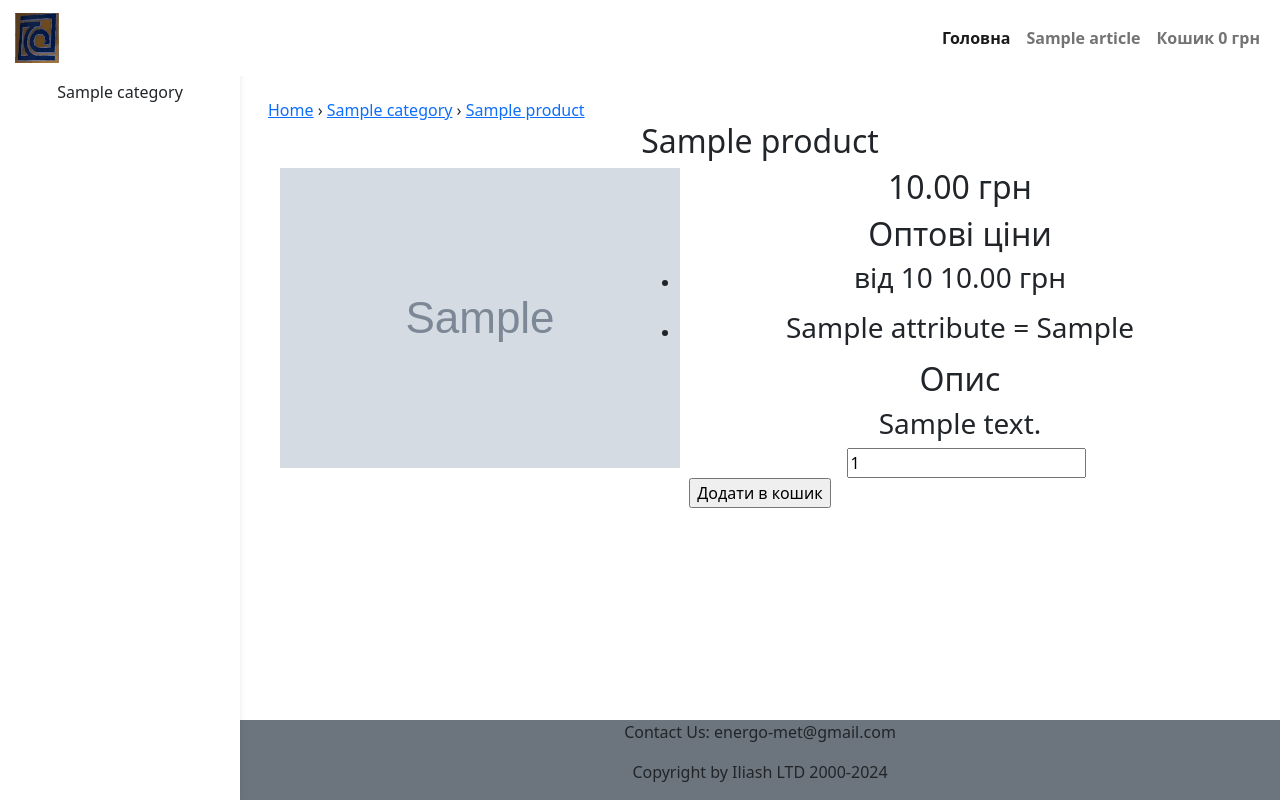
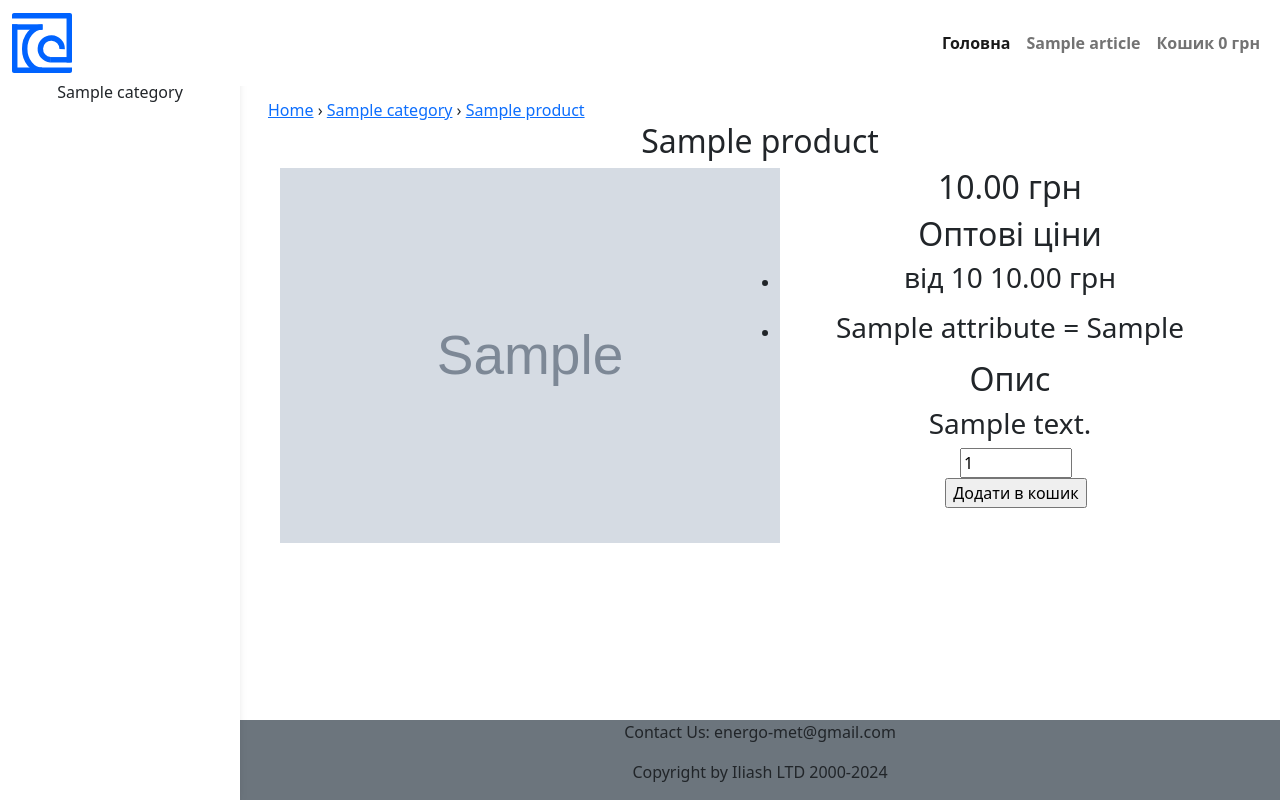
Before and after one commit to SviatoslavIliash/EnergostalMet, a Django app: a page that uses energosite/store/templates/store/base.html in a window 1280 px wide. Run offline with Django 5.2, Linux system fonts and the light colour scheme; tables that the repository leaves empty hold one stand-in row (values such as "Sample post"); grey boxes marked "Sample" are stand-in pictures.

Commit message:
Added new logo img to git

```diff
--- a/energosite/store/templates/store/base.html
+++ b/energosite/store/templates/store/base.html
@@ -78,7 +78,7 @@
 
       <!-- Brand-->
       <a class="navbar-brand" href="{% url 'store:index' %}">
-        <img src="{% static 'store/images/Energo_logo.svg' %}" height="50" alt="Logo"
+        <img src="{% static 'store/images/logo__blue.svg' %}" height="60" alt="Logo"
           loading="lazy" />
       </a>
       <!-- Search form
--- a/energosite/store/templates/store/product.html
+++ b/energosite/store/templates/store/product.html
@@ -9,10 +9,20 @@
 {% endblock %}
 
 {% block body %}
-
+<style>
+    .resp_img {
+    width: 100%;
+    max-width: 500px;
+    height: auto;
+  }
+    .input_quantity{
+    width: 100%;
+    max-width: 7em;
+  }
+</style>
 <div class="container">
     <h2>{{ product.name }}</h2>
-    <img src="{{ product.get_image }}" align="left"/>
+    <img class="resp_img" src="{{ product.get_image }}" align="left"/>
     <h2>{{ product.price }} грн</h2>
     {% if wholesale_prices %}
         <h2>Оптові ціни</h2>
```
Also changed, not shown: energosite/store/static/store/images/logo__blue.svg (added).
